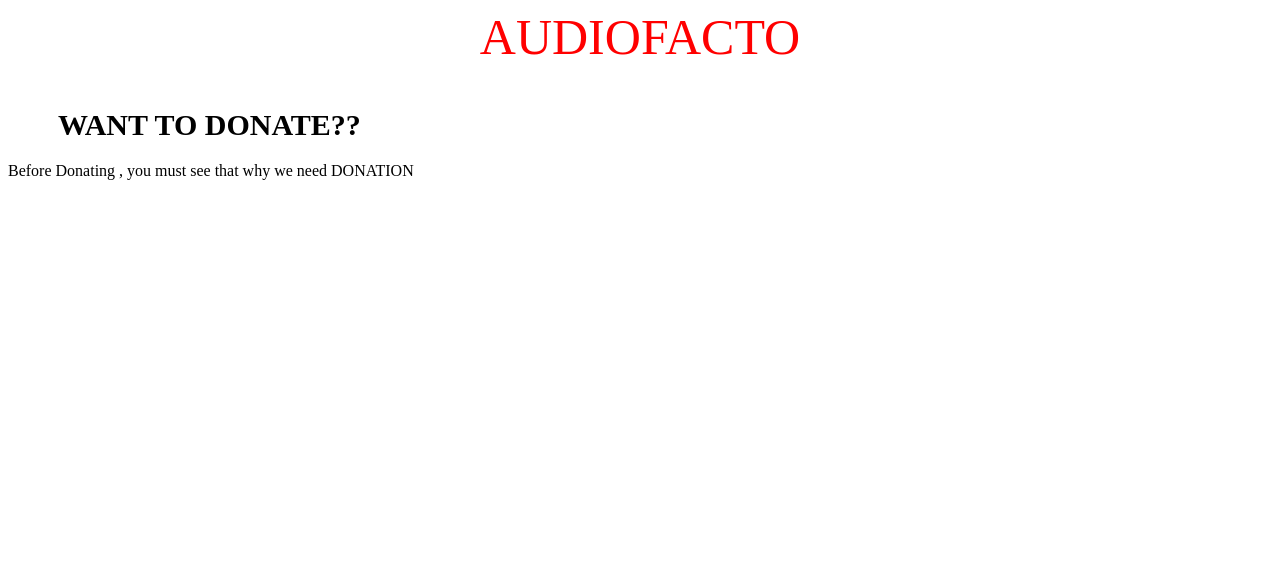
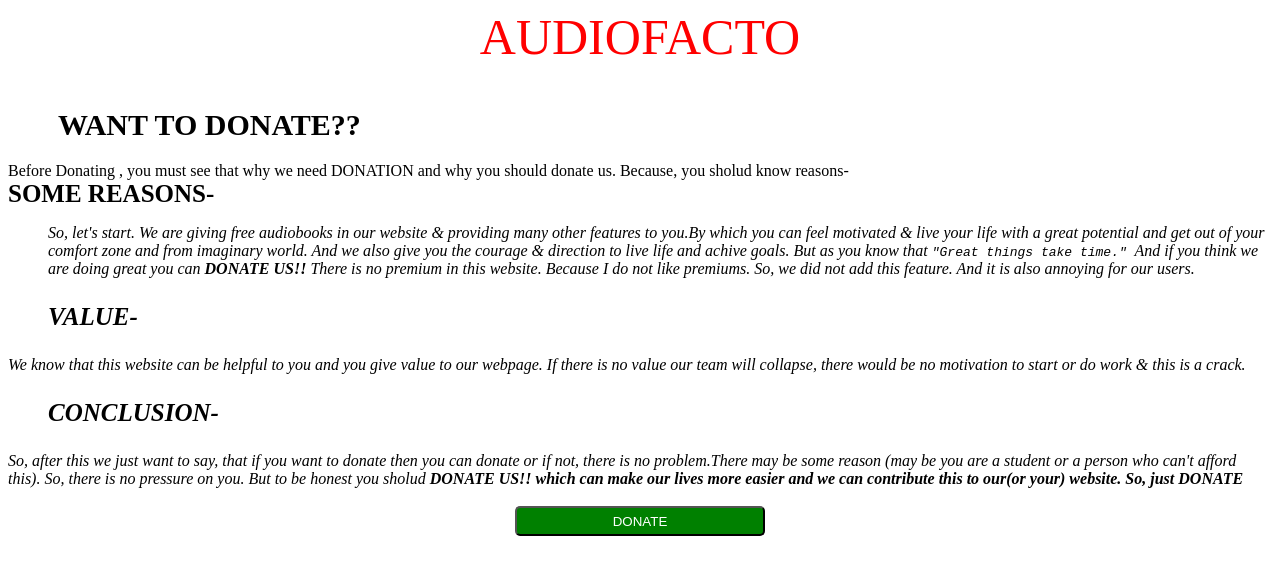
Before and after one commit to audiofacto/box2.github.io, a plain HTML site: page index.html in a window 1280 px wide. Drawn offline with Linux system fonts and the light colour scheme.

Commit message:
upadte
updated

```diff
--- a/index.html
+++ b/index.html
@@ -34,7 +34,32 @@ color: red;
 	</center>
 <h1 id="heading"> WANT TO DONATE??</h1>
 <p1 id="para">
- Before Donating , you must see that why we need DONATION
+ Before Donating , you must see that why we need DONATION and why you should donate us. Because, you sholud know reasons-
+ <br>
+             <strong style="font-size: 25px">SOME REASONS-</strong>
+<i><ul>So, let's start. We are giving free audiobooks in our website & providing many other features to you.By which you can feel motivated & live your life with a great potential and get out of your comfort zone  and from imaginary world. And we also give you the courage & direction to live life and achive goals. But as you know that <tt>"Great things take time." </tt> And if you think we are doing great you can<strong> DONATE US!! </strong> There is no premium in this  website. Because I do not like premiums. So, we did not add this feature.  And it is also annoying for our users.</ul>
+
+
+<strong><ul style="font-size: 25px">VALUE-</ul></strong>
+We know that this website can be helpful to you and you give value to our webpage. If there is no value our team will collapse, there would be no motivation to start or do work & this is a crack.
+
+
+<strong><ul style="font-size: 25px">CONCLUSION-</ul></strong>
+So, after this we just want to say, that if you  want to donate then you can donate or if not, there is no problem.There may be some reason (may be you are a student or a person who can't afford this). So, there is no pressure on you. But to be honest you sholud <strong>DONATE US!! which can make our lives more easier and we can contribute this to our(or your) website. So, just <i>DONATE</i> </strong>
+<br> <br>
+<center><button  style=" width:250px; height:30px; color: white; background: green; border-radius: 5px;">  DONATE</button>
+
+</center>
+
+
+
+
+
+
+
+</i>
+</p1>
+
 </p1>
 </body>
 </html>
```
